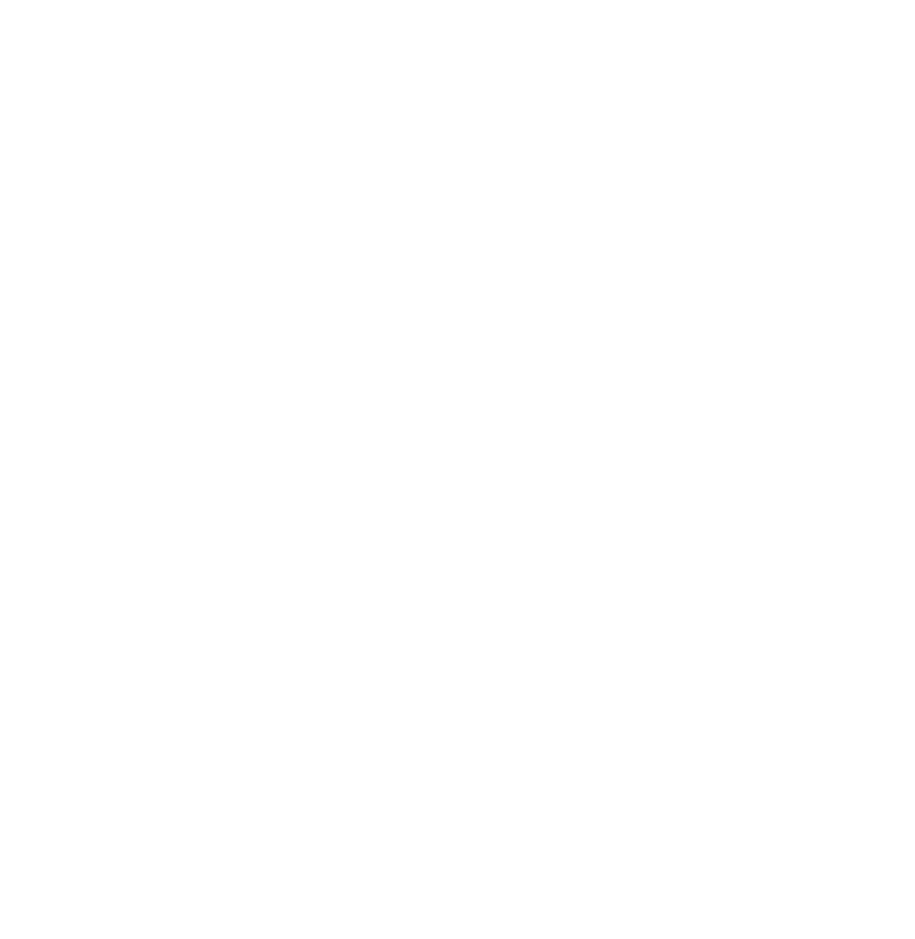
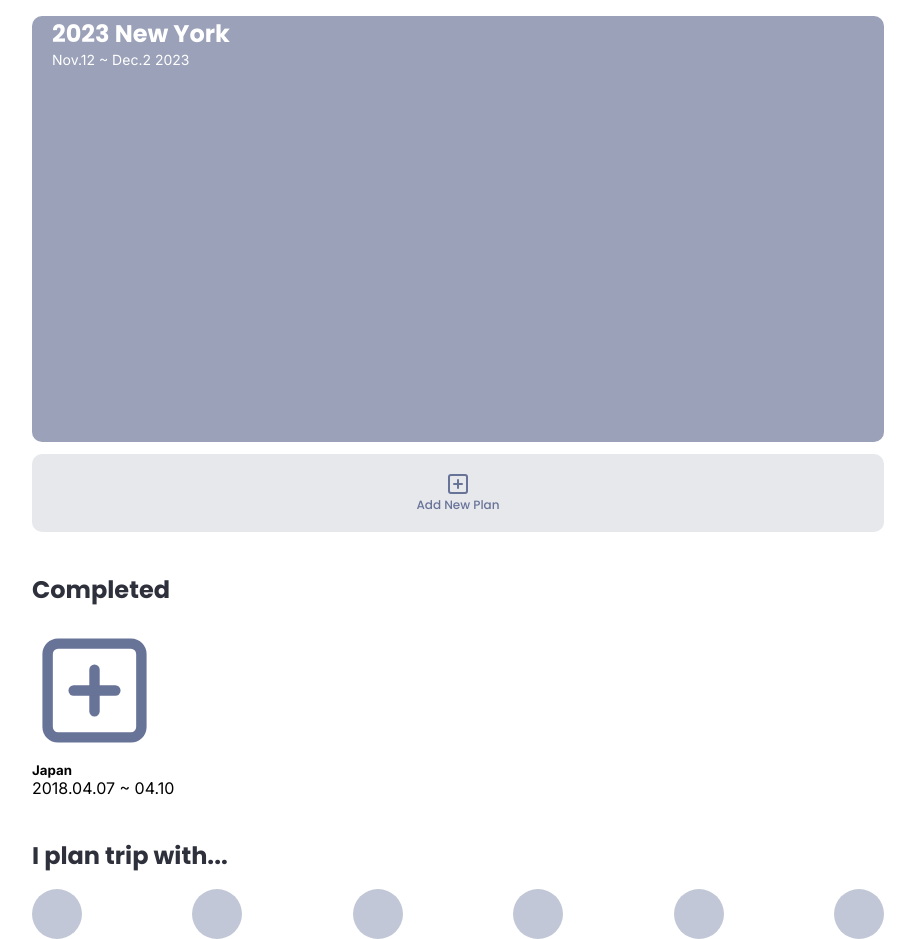
Before and after one commit to Codediverj/trip-share, a Next.js app: page / in a window 1280 px wide. Shown: the part 279-1218 px from the top of the page, without its empty margins (182-1097 px from the left). Before the commit the page ends 800 px from the top, so only its background shows below. Built offline with nearby package versions, Linux system fonts and the light colour scheme.

Commit message:
dashboard page markup

```diff
--- a/src/app/globals.css
+++ b/src/app/globals.css
@@ -1,4 +1,21 @@
+@import url('https://fonts.googleapis.com/css2?family=Inter:wght@400;500&family=Poppins:wght@400;500;600;700&display=swap');
+
+/*Layout*/
 body {
   max-width: 900px;
   width: 100%;
+  font-family: 'Poppins', 'Inter', sans-serif;
+  margin:0 auto;
 }
+h1, h2, h3, h4, h5 {
+  font-weight: 700;
+}
+li {list-style: none;}
+* {padding:0; margin:0; box-sizing: border-box;}
+header {position: relative; background:#687398; color:#fff; height:204px;}
+.container { padding: 0 24px;}
+
+/*Button*/
+.add_new_button {
+ width: 100%; height:78px; background:#E7E8EC; border-radius: 10px; margin-top: 12px; display: flex; justify-content: center; align-items: center; flex-direction: column; font-family: 'Poppins'; font-size: 12px; font-weight:500; color:#687398;
+}
--- a/src/app/page.module.css
+++ b/src/app/page.module.css
@@ -1,5 +1,29 @@
-.main {
+.dashboard_title {
+  margin: 40px 0 16px 0; font-family: 'Poppins'; font-size: 24px; font-weight:700; color:#2E313C;
+}
+.continue_plan{
 
+}
+.continue_plan_item{
+  width: 100%; height: 164px; border-radius: 10px; overflow: hidden; color:#fff; position: relative;
+	width: 100%; height: 0; padding-bottom: 50%; background:#9AA1B8; display: flex; flex-direction: column;
+}
+.continue_plan_item h4{
+  font-family: 'Poppins'; font-size: 24px; font-weight:700; padding:0 20px;
+}
+.continue_plan_item p{
+  font-family: 'Inter'; font-size: 14px; font-weight:400; padding:0 20px;
+}
+.continue_plan_item div {
+  position: absolute; top: 0; left: 0; width: 100%; height: 100%;
+}
+
+
+.plan_with ul {
+  display: flex; justify-content: space-between;
+}
+.plan_with ul li{
+  width: 50px; height:50px; background:#C1C7D7; border-radius: 50%;
 }
 
 /* Mobile */
--- a/src/app/page.tsx
+++ b/src/app/page.tsx
@@ -1,13 +1,58 @@
+import { Poppins } from "next/font/google";
 import Image from "next/image";
 import styles from "./page.module.css";
 
 export default function Home() {
   return (
-    <main className={styles.main}>
-      <header>My trip</header>
-      <div>Continue Planning</div>
-      <div>Completed</div>
-      <div>I plan trip with...</div>
-    </main>
+    <>
+      <header>
+        <h2>My Trips</h2>
+      </header>
+      <div className="container">
+        <div className={styles.continue_plan}>
+          <h3 className={styles.dashboard_title}>Continue Planning</h3>
+          <div className={styles.continue_plan_item}>
+            <div></div>
+            <h4>2023 New York</h4>
+            <p>Nov.12 ~ Dec.2 2023</p>
+          </div>
+          <div className="add_new_button">
+            <Image
+              src="/plus-square.svg"
+              alt="plus icon"
+              width="24"
+              height="24"
+            />
+            Add New Plan
+          </div>
+        </div>
+        <div className={styles.completed}>
+          <h3 className={styles.dashboard_title}>Completed</h3>
+          <div className={styles.completed_swipe}>
+            <div className={styles.completed_swipe_item}>
+              <Image
+                src="/plus-square.svg"
+                alt="plus icon"
+                width="125"
+                height="135"
+              />
+              <h5>Japan</h5>
+              <p>2018.04.07 ~ 04.10</p>
+            </div>
+          </div>
+        </div>
+        <div className={styles.plan_with}>
+          <h3 className={styles.dashboard_title}>I plan trip with...</h3>
+          <ul>
+            <li></li>
+            <li></li>
+            <li></li>
+            <li></li>
+            <li></li>
+            <li></li>
+          </ul>
+        </div>
+      </div>
+    </>
   );
 }
```
Also changed, not shown: public/plus-square.svg (added).
